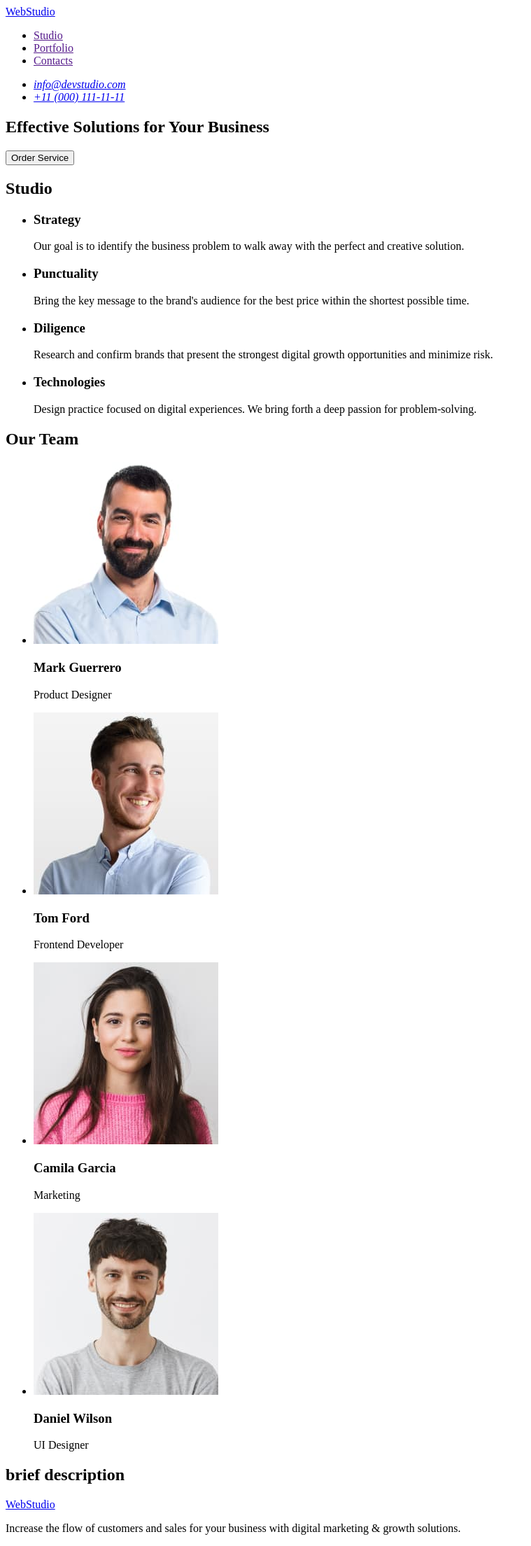
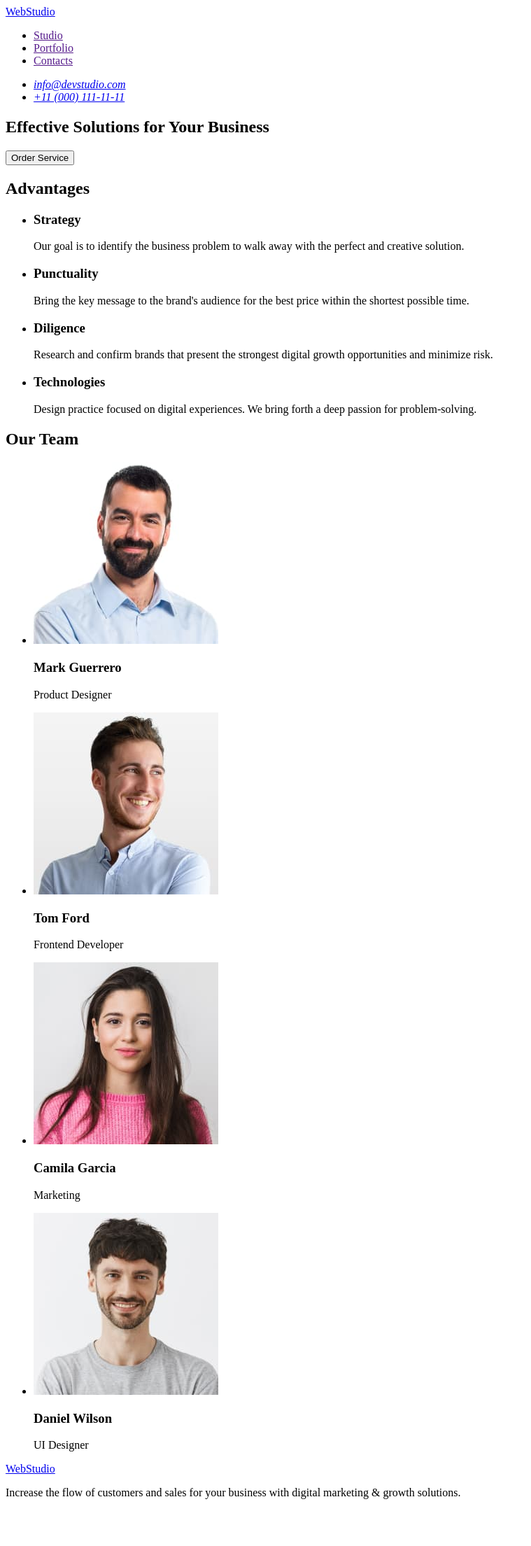
Before and after one commit to Yana485/goit-markup-hw-01, a plain HTML site: page index.html in a window 1280 px wide. Shown: the whole page at 70% size, without its empty margins (0-759 px from the left). After the commit the page ends 2158 px from the top, so only its background shows below. Drawn offline with Linux system fonts and the light colour scheme.

Commit message:
Mentor`s changes applied

```diff
--- a/index.html
+++ b/index.html
@@ -3,7 +3,7 @@
   <head>
     <meta charset="UTF-8" />
     <meta name="viewport" content="width=device-width, initial-scale=1.0" />
-    <title>Document</title>
+    <title>WebStudio</title>
   </head>
   <body>
     <header>
@@ -30,7 +30,7 @@
       </section>
       <!-- Section 1 studio -->
       <section>
-        <h2>Studio</h2>
+        <h2>Advantages</h2>
         <ul>
           <li>
             <h3>Strategy</h3>
@@ -103,7 +103,6 @@
     </main>
     <!-- Footer information -->
     <footer>
-      <h2>brief description</h2>
       <a href="./index.html">WebStudio</a>
       <p>
         Increase the flow of customers and sales for your business with digital
```
